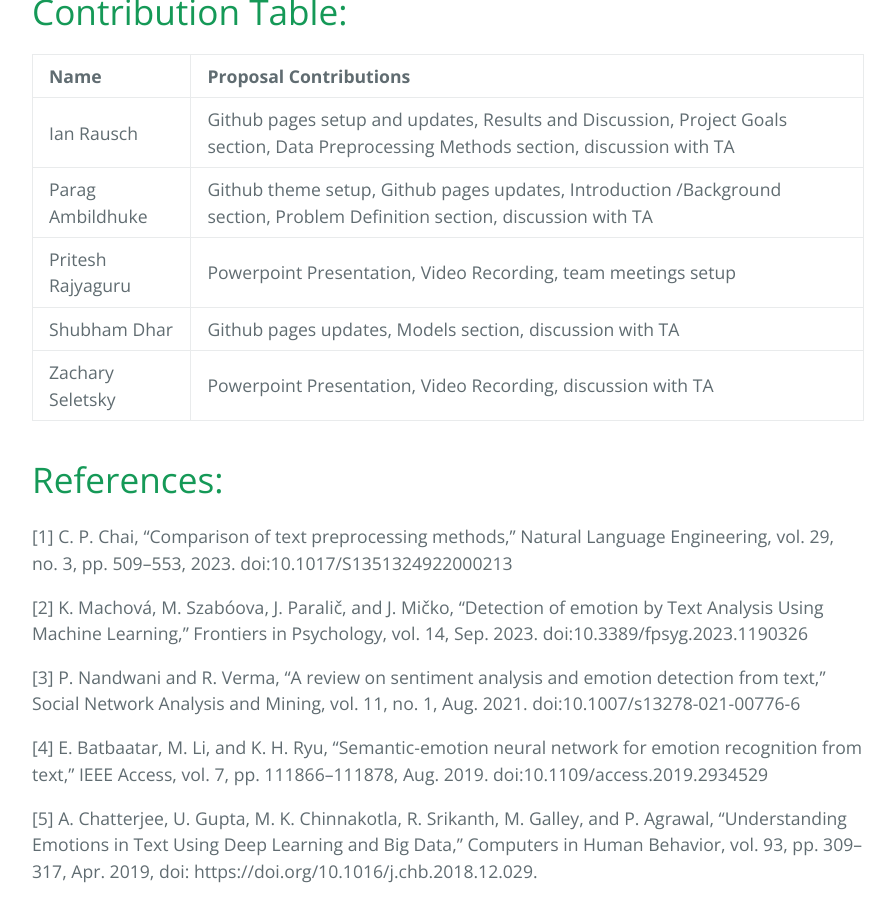
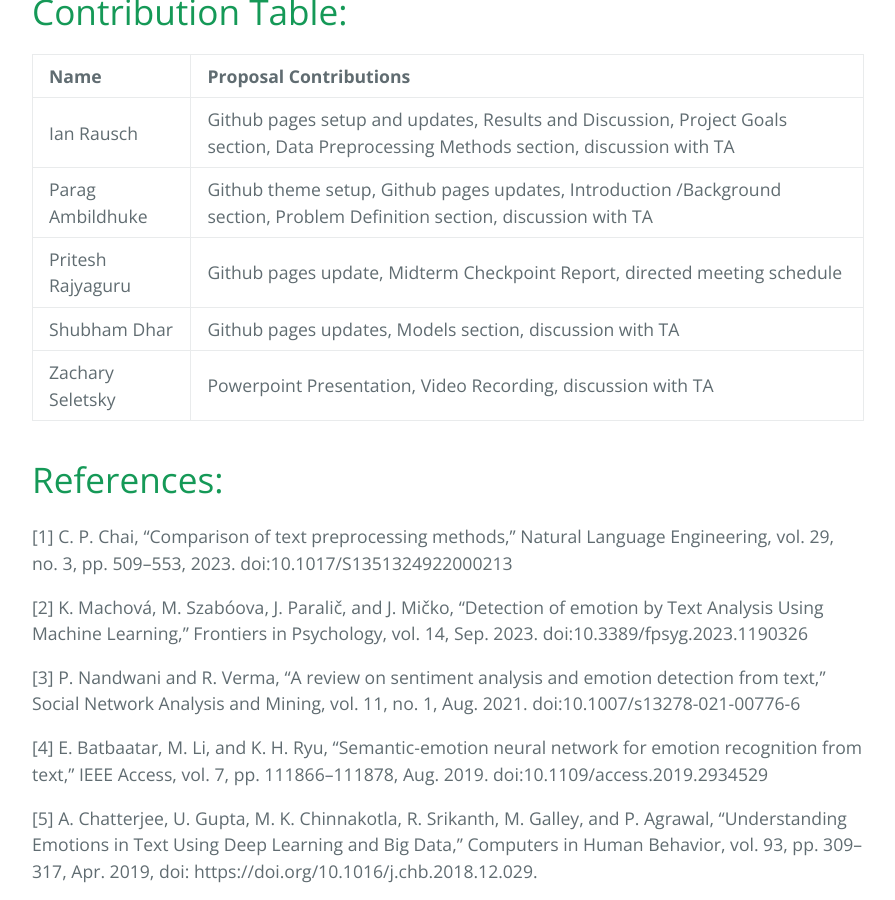
Before and after one commit to irausch25/CS4641-Project, a Jekyll site: the page built from index.md, in a window 1280 px wide and 900 px high, scrolled down 6134 px. Shown: the whole window, without its empty margins (192-1087 px from the left). Built offline with Jekyll 4.4.1, drawn with Linux system fonts in a browser that asks for light colours.

Commit message:
Update index.md with the midterm checkpoint report

```diff
--- a/index.md
+++ b/index.md
@@ -161,7 +161,7 @@ title: CS4641 Project Midterm Checkpoint
 | :---------------- | :------------------------------------------------------------------------------------------------------------------------------------ |
 | Ian Rausch        | Github pages setup and updates, Results and Discussion, Project Goals section, Data Preprocessing Methods section, discussion with TA |
 | Parag Ambildhuke  | Github theme setup, Github pages updates, Introduction /Background section, Problem Definition section, discussion with TA            |
-| Pritesh Rajyaguru | Powerpoint Presentation, Video Recording, team meetings setup                                                                         |
+| Pritesh Rajyaguru | Github pages update, Midterm Checkpoint Report, directed meeting schedule                                                             |
 | Shubham Dhar      | Github pages updates, Models section, discussion with TA                                                                              |
 | Zachary Seletsky  | Powerpoint Presentation, Video Recording, discussion with TA                                                                          |
 
```
